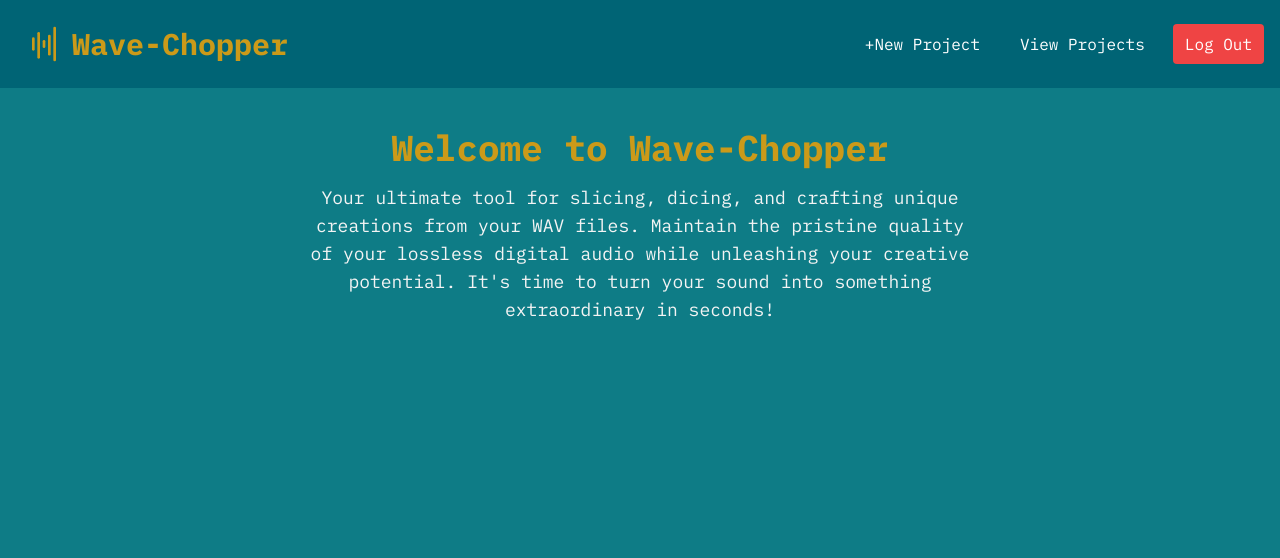
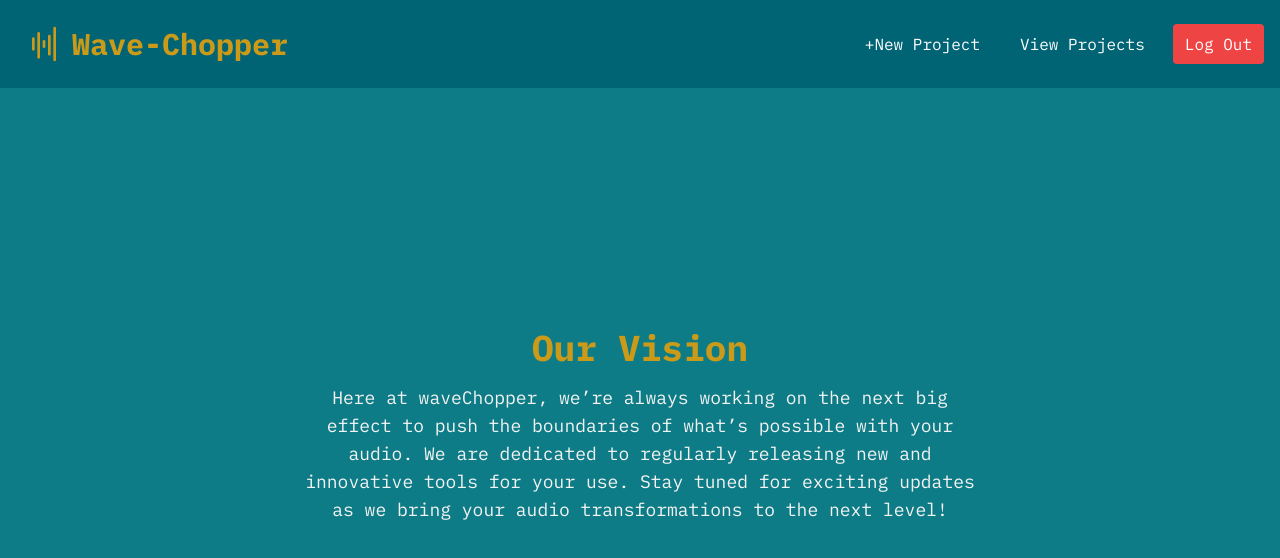
Before and after one commit to garrethil/waveChopper, a React (Vite) app in the folder client/: page / in a window 1280 px wide. Shown: the top 558 px of the page. Built offline with nearby package versions, Linux system fonts and the light colour scheme; sample sign-in values are in the browser's storage.

Commit message:
update login landing page and home page paragraph

```diff
--- a/client/src/components/AuthModal.tsx
+++ b/client/src/components/AuthModal.tsx
@@ -8,7 +8,7 @@ interface AuthModalProps {
 
 const AuthModal: React.FC<AuthModalProps> = ({
   onClose,
-  onLogin,
+  // onLogin,
   onAuthSuccess,
 }) => {
   const [isLogin, setIsLogin] = useState(true);
@@ -32,7 +32,6 @@ const AuthModal: React.FC<AuthModalProps> = ({
 
       if (response.ok) {
         localStorage.setItem("authToken", data.token);
-        onLogin();
         onAuthSuccess(
           isLogin
             ? "Login successful!"
--- a/client/src/pages/HomePage.tsx
+++ b/client/src/pages/HomePage.tsx
@@ -3,15 +3,16 @@ import React from "react";
 const HomePage: React.FC = () => {
   // Home Page once logged in
   return (
-    <div className="min-h-screen flex flex-col items-center justify-start bg-primary p-8 pt-10">
+    <div className="min-h-screen flex flex-col items-center justify-center bg-primary pb-[125px]">
       <h1 className="text-4xl font-bold mb-4 text-primary-headerText">
-        Welcome to Wave-Chopper
+        Our Vision
       </h1>
       <p className="text-lg text-center text-primary-bodyText max-w-2xl">
-        Your ultimate tool for slicing, dicing, and crafting unique creations
-        from your WAV files. Maintain the pristine quality of your lossless
-        digital audio while unleashing your creative potential. It's time to
-        turn your sound into something extraordinary in seconds!
+        Here at waveChopper, we’re always working on the next big effect to push
+        the boundaries of what’s possible with your audio. We are dedicated to
+        regularly releasing new and innovative tools for your use. Stay tuned
+        for exciting updates as we bring your audio transformations to the next
+        level!
       </p>
     </div>
   );
--- a/client/src/pages/LoginPage.tsx
+++ b/client/src/pages/LoginPage.tsx
@@ -7,13 +7,11 @@ interface LoginPageProps {
 }
 
 const LoginPage: React.FC<LoginPageProps> = ({ onLogin }) => {
-  // State for the modal
   const [modalState, setModalState] = useState<{
     type: "login" | "alert" | null;
     data?: { message?: string; type?: "success" | "error" };
   }>({ type: null });
 
-  // Open modal with specified type and data
   const openModal = (
     type: "login" | "alert",
     data?: { message?: string; type?: "success" | "error" }
@@ -21,15 +19,13 @@ const LoginPage: React.FC<LoginPageProps> = ({ onLogin }) => {
     setModalState({ type, data });
   };
 
-  // Close modal and trigger onLogin if success
   const closeModal = () => {
+    setModalState({ type: null });
     if (modalState.type === "alert" && modalState.data?.type === "success") {
       onLogin();
     }
-    setModalState({ type: null });
   };
 
-  // Handle authentication success
   const handleAuthSuccess = (message: string, type: "success" | "error") => {
     openModal("alert", { message, type });
   };
@@ -39,7 +35,7 @@ const LoginPage: React.FC<LoginPageProps> = ({ onLogin }) => {
       {modalState.type === "login" && (
         <AuthModal
           onClose={closeModal}
-          onLogin={onLogin}
+          onLogin={onLogin} // Triggered after success acknowledgment
           onAuthSuccess={handleAuthSuccess}
         />
       )}
@@ -50,9 +46,18 @@ const LoginPage: React.FC<LoginPageProps> = ({ onLogin }) => {
           onClose={closeModal}
         />
       )}
-      <div className="pb-[200px] md:pb-20">
+      <div className="flex flex-col items-center justify-center bg-primary p-8 pb-20">
+        <h1 className="text-4xl font-bold mb-4 text-primary-headerText">
+          Welcome to Wave-Chopper
+        </h1>
+        <p className="text-lg text-center text-primary-bodyText max-w-2xl">
+          Your ultimate tool for slicing, dicing, and crafting unique creations
+          from your WAV files. Maintain the pristine quality of your lossless
+          digital audio while unleashing your creative potential. It's time to
+          turn your sound into something extraordinary in seconds!
+        </p>
         <button
-          className="p-4 bg-primary-headerText rounded text-primary-headerBG text-lg md:text-2xl font-semibold hover:text-primary-bodyText"
+          className="p-4 mt-8 bg-primary-headerText rounded text-primary-headerBG text-lg md:text-2xl font-semibold hover:text-primary-bodyText"
           onClick={() => openModal("login")}
         >
           Login / Signup
```
